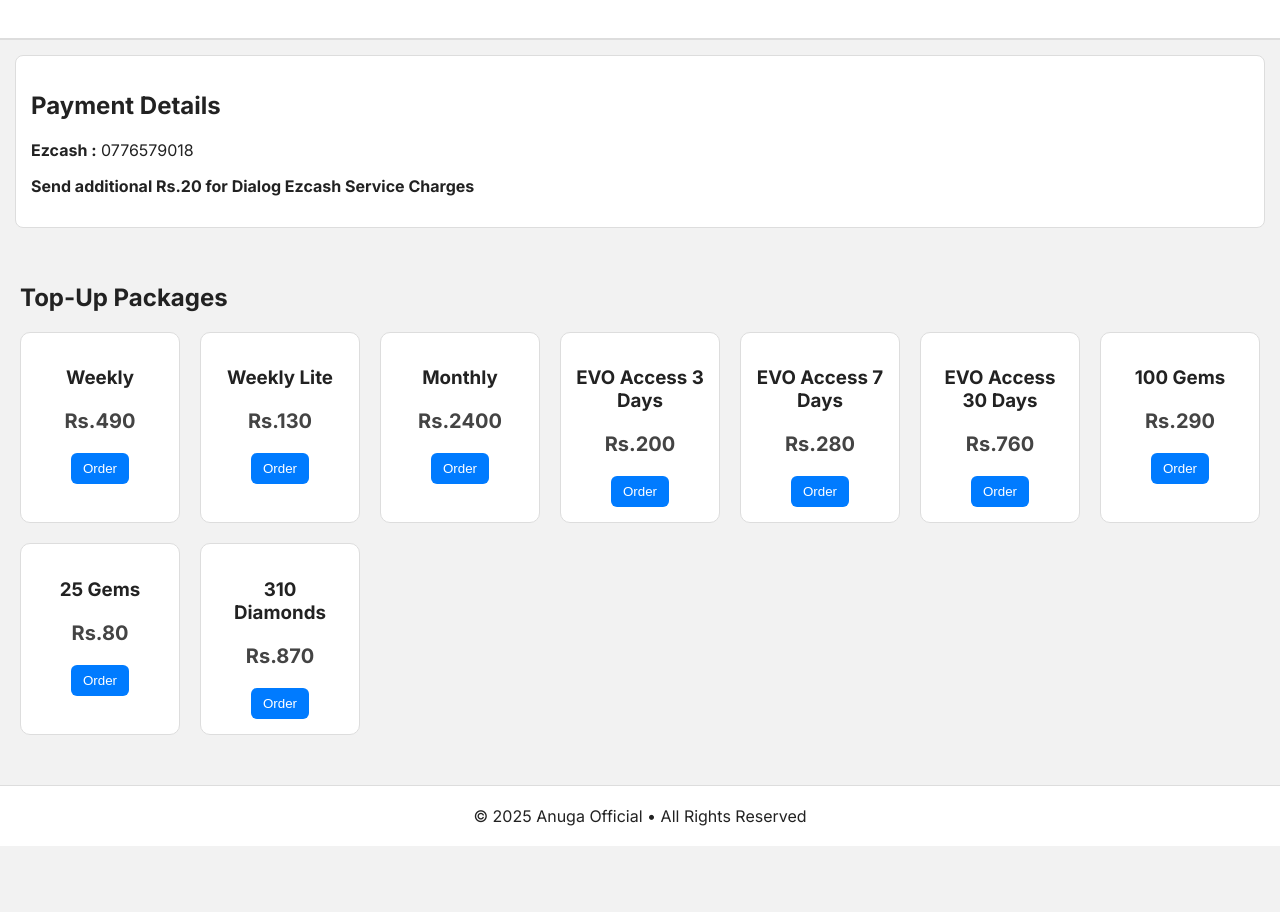
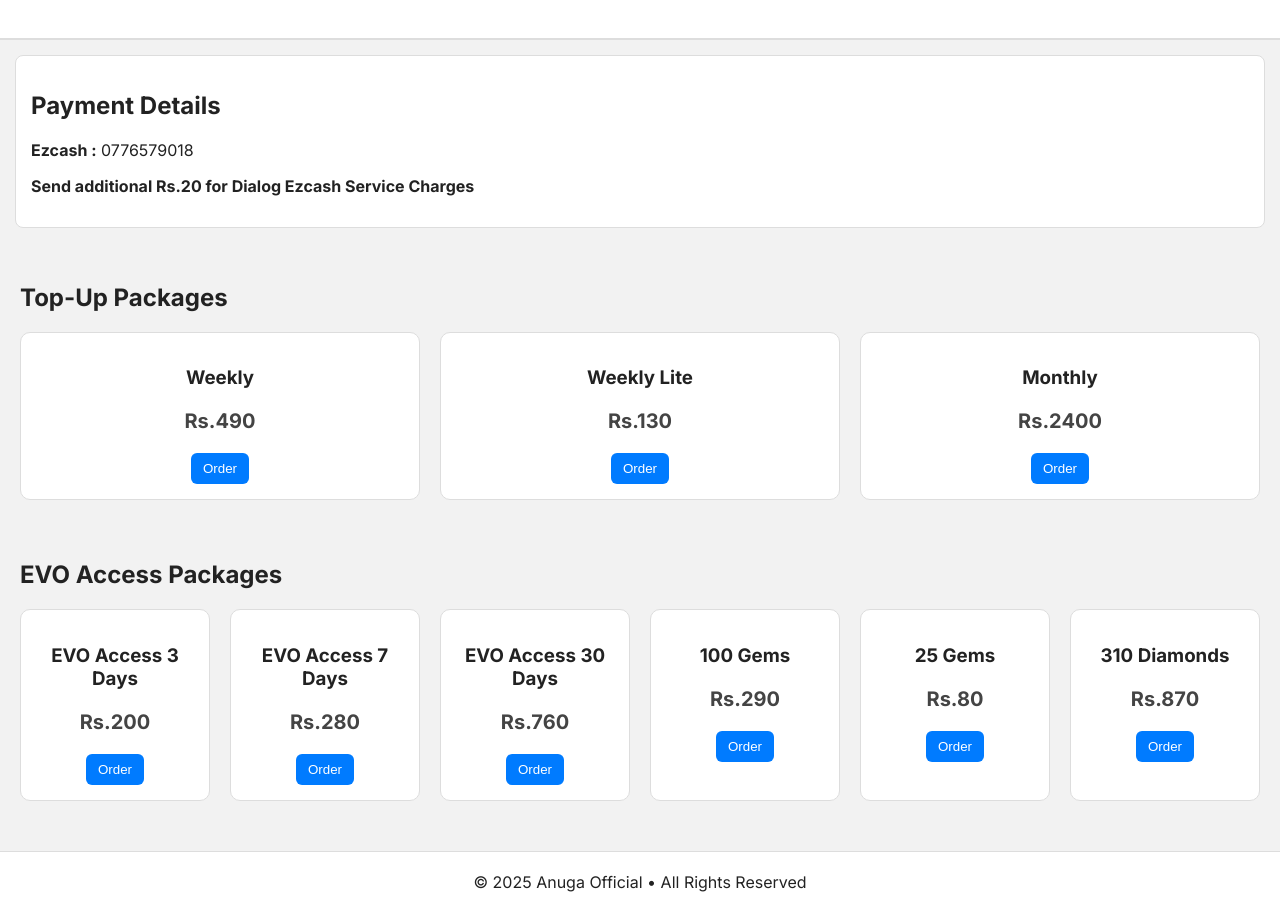
Before and after one commit to cyberxdevsofficial/Top, a plain HTML site: page index.html in a window 1280 px wide. Shown: the part 95-1007 px from the top of the page. Before the commit the page ends 941 px from the top, so only its background shows below. Drawn offline with Linux system fonts and the light colour scheme.

Commit message:
Update index.html

```diff
--- a/index.html
+++ b/index.html
@@ -42,6 +42,14 @@
       <p class="price">Rs.2400</p>
       <button onclick="openForm('Monthly', 2400)">Order</button>
     </div>
+
+  </div>
+</section>
+
+  <section class="container">
+  <h2>EVO Access Packages</h2>
+
+  <div class="grid">
 
     <div class="card">
       <h3>EVO Access 3 Days</h3>
```
